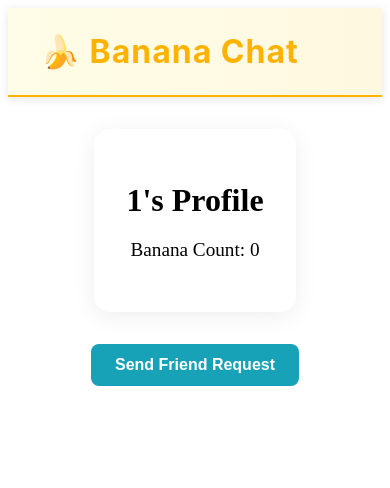
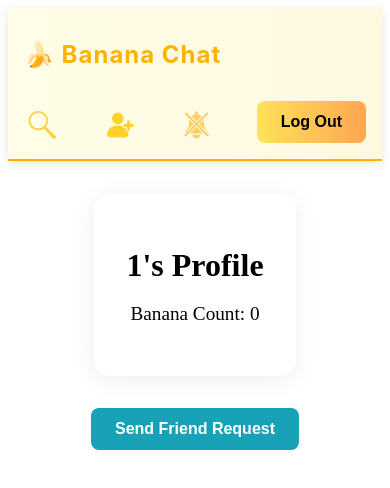
Before and after one commit to Ernstiman/banana_counter, a React (Vite) app in the folder client/: page /user/1 in a window 390 px wide. Shown: the top 488 px of the page. Built offline with nearby package versions, Linux system fonts and the light colour scheme; no server answers; a web font is replaced by a local one.

Commit message:
fixat lite med css header

```diff
--- a/client/src/components/Header.jsx
+++ b/client/src/components/Header.jsx
@@ -9,15 +9,18 @@ export default function Header(){
     const {username} = useUser()
     return (
         <header className="header">
-            <div className="header__logo">
-                <Link to="/home-page" className="header__link">
-                    <h1 className="header__title">🍌 Banana Chat</h1>
-                </Link>
+            <div className="header-top">
+                <div className="header__logo">
+                    <Link to="/home-page" className="header__link">
+                        <h1 className="header__title">🍌 Banana Chat</h1>
+                    </Link>
+                </div>
+                <div className="header__user-nav">
+                    <CurrentUserNav/>
+                </div>
             </div>
-            {username && (<div className="header__right">
-                <CurrentUserNav/>
+
                 <div className="header__actions">
-
                     <Link to="/search" className="search__link">
                        <img src="/img/search-icon.png" alt="search" className="search-icon"/>
                     </Link>
@@ -27,7 +30,6 @@ export default function Header(){
                     <NotificationToggle/>
                     <LogOut/>
                 </div>
-            </div>)}
         </header>
     );
 }
--- a/client/src/components/Navs.jsx
+++ b/client/src/components/Navs.jsx
@@ -16,13 +16,11 @@ export function UserNav({targetUsername}){
 export function CurrentUserNav(){
     const {username} = useUser()
     return (
-        <div className="current-user-container">
         <nav>
             <Link to={`/current-user`}>
                 <p className="current-user-name">{username}</p>
             </Link>
 
         </nav>
-        </div>
     )
 }
--- a/client/src/style/Components/Header.css
+++ b/client/src/style/Components/Header.css
@@ -2,30 +2,29 @@
    1. Component-specific styles - Header
    ========================================================================== */
 
+
+
 .header {
     background: linear-gradient(to right, #fffde7, #fff8e1); /* Gradient background */
     border-bottom: 2px solid #ffb300; /* Bottom border */
-    padding: 1.5rem 2rem;
+    padding: 1rem;
     display: flex;
-    justify-content: space-between;
-    align-items: center;
+    gap: 1rem;
+    align-items: flex-end;
     box-shadow: 0 2px 10px rgba(0, 0, 0, 0.1);
     border-radius: 0 0 16px 16px 0;
      /* Rounded bottom corners */
 }
 
-.header__logo {
-    display: flex;
-    align-items: center;
-}
+
 
 .header__title {
     font-family: 'Banana-Font', 'Inter', 'Segoe UI', Arial, sans-serif;
+    text-align: left;
     font-size: 2rem;
     font-weight: 700;
     color: #ffb300;
     letter-spacing: 1px;
-    margin: 0;
 }
 
 .header__link {
@@ -35,11 +34,23 @@
 .header__right {
     display: flex;
     align-items: center;
+
 }
 
 .header__actions {
     display: flex;
-    align-items: center;
+    align-items: flex-end;
+}
+
+.header-top {
+    flex-wrap: wrap;
+    width: 100%;
+    flex-direction: row;
+}
+
+.header__user-nav {
+    display: flex;
+    align-items: flex-end;
 }
 
 .search__link,
@@ -71,3 +82,53 @@
   font-weight: normal;
   font-style: normal;
 }
+
+@media (max-width: 600px) {
+  .header {
+    flex-direction: column;
+    align-items: flex-start;
+    padding: 1rem;
+    gap: 1rem;
+  }
+
+  .header__user-nav {
+    display: flex;
+    align-items: flex-end
+  }
+  .header-top {
+    flex-wrap: wrap;
+    width: 100%;
+  }
+
+  .header__title {
+    font-size: 1.5rem;
+    text-align: left;
+  }
+
+
+  .header__actions {
+    flex-wrap: wrap;
+    justify-content: space-between;
+    width: 100%;
+    gap: 0.5rem;
+  }
+
+  .header-top {
+    display: flex;
+    align-items: center;
+    justify-content: space-between;
+  }
+
+  .search-icon,
+  .notification-img-icon,
+  .friend-request-icon {
+    width: 36px;
+    height: 36px;
+    margin-left: 0;
+  }
+
+  .search__link,
+  .friend-request-link {
+    margin-left: 0;
+  }
+}
--- a/client/src/style/Components/Navs.css
+++ b/client/src/style/Components/Navs.css
@@ -27,29 +27,3 @@ nav a:hover {
     color: var(--secondary-color);
     text-shadow: 1px 1px 2px rgba(0, 0, 0, 0.1); /* Stronger shadow on hover */
 }
-
-/* CurrentUserNav */
-.current-user-container {
-    /* Add styles for the container if needed */
-    display: inline-block;
-    padding: 0.5rem 1rem;
-    border-radius: var(--border-radius);
-    transition: background-color 0.2s, transform 0.1s;
-}
-
-.current-user-container:hover {
-    background-color: rgba(var(--secondary-color-rgb), 0.1);
-    transform: translateY(-2px);
-}
-
-.current-user-container nav a {
-    color: var(--text-color);
-    font-weight: 700;
-    transition: color 0.2s, text-shadow 0.2s;
-    text-shadow: 1px 1px 2px rgba(0, 0, 0, 0.05);
-}
-
-.current-user-container nav a:hover {
-    color: var(--primary-color);
-    text-shadow: 1px 1px 2px rgba(0, 0, 0, 0.1);
-}
```
Also changed, not shown: 1 other file (tests, documents, lock files or other folders).
